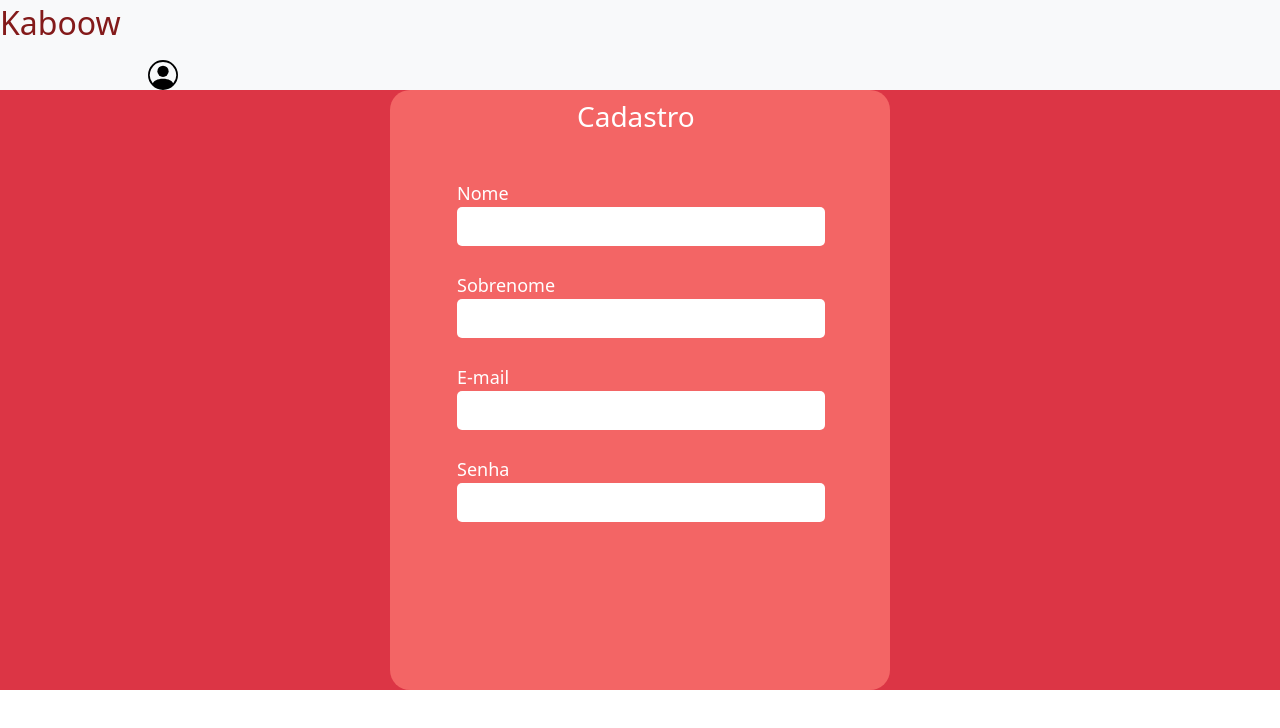
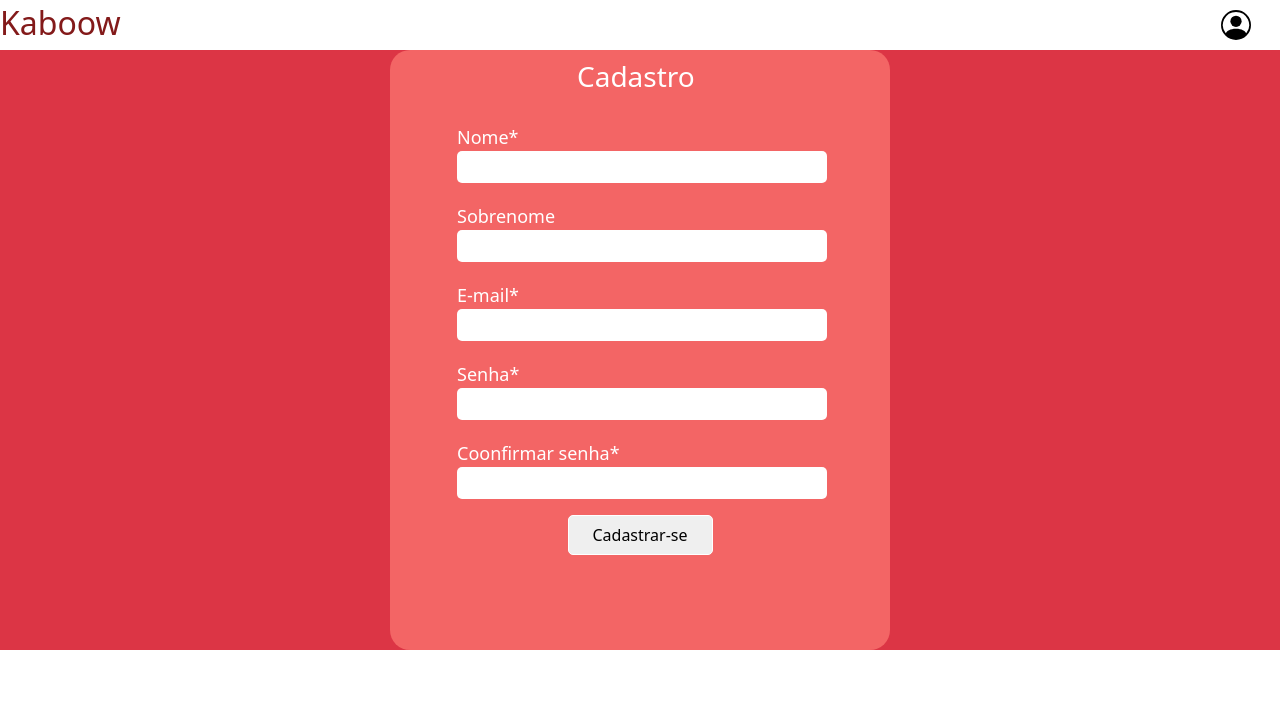
Before and after one commit to YanHenrique1/teste, an Angular app in the folder prjloja/: page /cadastro in a window 1280 px wide. Shown: the top 728 px of the page. Built offline with nearby package versions, Linux system fonts and the light colour scheme.

Commit message:
cadastro quase

```diff
--- a/prjloja/src/app/components/cadastro/cadastro.component.css
+++ b/prjloja/src/app/components/cadastro/cadastro.component.css
@@ -9,10 +9,22 @@
 .p2{
     color: black;
     border-radius: 5px;
-    padding-top: 4px;
-    padding-bottom: 4px;
+    padding-top: 1px;
+    padding-bottom: 0px;
     padding-left: 4px;
     background-color: white;
+
+}
+
+.botaocss{
+    color: black;
+    border: 1px solid;
+    border-color: white;
+    width: 145px;
+    height: 40px;
+    outline-color: white;
+    border-radius: 5px;
+
 
 }
 
@@ -22,19 +34,20 @@
 }
 
 .col2{
-    padding-top: 10px;
+    padding-top: 4px;
     color: white;
     font-size: 18px;
     width: 450px;
+    border-radius: 5px;
     padding-left: 55px;
-    padding-right: 27px;
+    padding-right: 25px;
 }
 
 
 .p{
     align-content: center;
     padding-left: 175px;
-    padding-bottom: 20px;
+    padding-bottom: 10px;
     color: white;
 
 }
@@ -47,4 +60,5 @@
     text-shadow: none;
     width: fill;
     outline-color: white;
+    border-radius: 5px;
 }
--- a/prjloja/src/app/components/cadastro/cadastro.component.html
+++ b/prjloja/src/app/components/cadastro/cadastro.component.html
@@ -9,7 +9,7 @@
     <div class="row">
         <div class="col">
             <div class="col2">
-                Nome
+                Nome*
                 <p class="p2">
                     <input class="textboxcss" type="textbox" maxlength="20">
                 </p>
@@ -29,7 +29,7 @@
     <div class="row">
         <div class="col">
             <div class="col2">
-                E-mail
+                E-mail*
                 <p class="p2">
                     <input class="textboxcss" type="textbox">
                 </p>
@@ -39,11 +39,30 @@
     <div class="row">
         <div class="col">
             <div class="col2">
-                Senha
+                Senha*
                 <p class="p2">
                     <input class="textboxcss" type="textbox">
                 </p>
             </div>
         </div>
     </div>
+    <div class="row">
+        <div class="col">
+            <div class="col2">
+                Coonfirmar senha*
+                <p class="p2">
+                    <input class="textboxcss" type="textbox">
+                </p>
+            </div>
+        </div>
+    </div>
+    <div class="row">
+        <div class="col"></div>
+        <div class="col">
+            <div class="botao">
+                <button type="button" type="submit" class="botaocss">Cadastrar-se</button>
+            </div>
+        </div>
+        <div class="col"></div>
+    </div>
 </div>
--- a/prjloja/src/app/components/produtos/produtos.component.ts
+++ b/prjloja/src/app/components/produtos/produtos.component.ts
@@ -7,6 +7,39 @@ import { Component, OnInit } from '@angular/core';
 })
 export class ProdutosComponent implements OnInit {
 
+  produto = [{
+    nome: '',
+    preco: '',
+    img: ''
+  },
+  {
+    nome: '',
+    preco: '',
+    img: ''
+  },
+  {
+    nome: '',
+    preco: '',
+    img: ''
+  },
+  {
+    nome: '',
+    preco: '',
+    img: ''
+  },
+  {
+    nome: '',
+    preco: '',
+    img: ''
+  },
+  {
+    nome: '',
+    preco: '',
+    img: ''
+  },
+]
+
+
   constructor() { }
 
   ngOnInit(): void {
--- a/prjloja/src/app/components/topo/topo.component.css
+++ b/prjloja/src/app/components/topo/topo.component.css
@@ -1,5 +1,5 @@
 .position {
-    padding-left: 160px;
+    padding-left: 110px;
     padding-top: 10px;
 }
 
@@ -7,3 +7,7 @@ div.row > div.col > a {
     text-decoration: none;
     color: rgb(131, 26, 26);
 }
+
+.row{
+    background-color: white;
+}
--- a/prjloja/src/app/components/topo/topo.component.html
+++ b/prjloja/src/app/components/topo/topo.component.html
@@ -1,4 +1,4 @@
-<div class="row bg-light">
+<div class="row">
         <div class="col pt-1"><a href=""><h2>Kaboow</h2></a></div>
         <div class="col-9"></div>
         <div class="col position">
```
